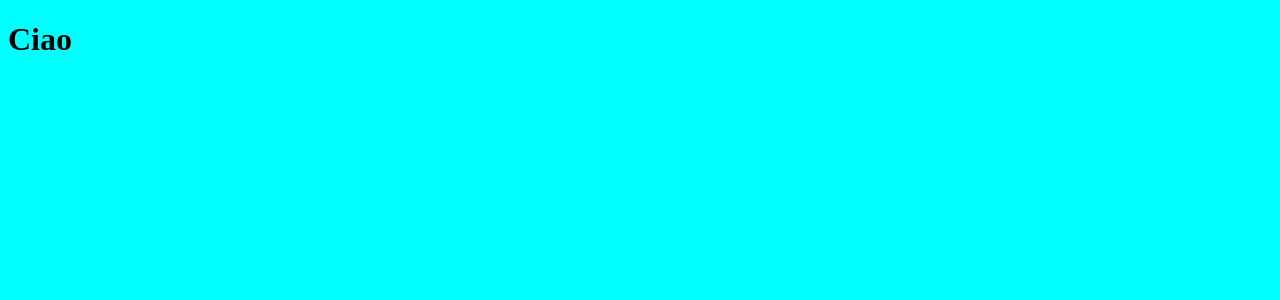
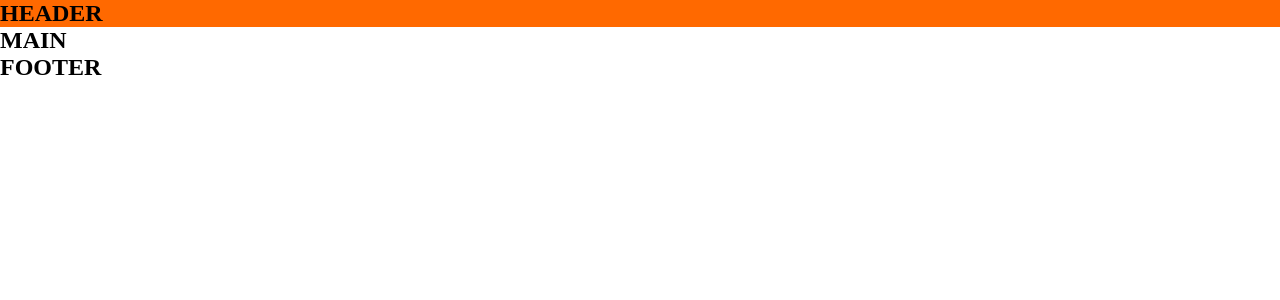
Before and after one commit to SilvioGiacomelli/vite-boolando, a Vue app: page / in a window 1280 px wide. Shown: the top 300 px of the page. Built offline with nearby package versions, Linux system fonts and the light colour scheme.

Commit message:
[Colorato header]

```diff
--- a/src/assets/scss/main.scss
+++ b/src/assets/scss/main.scss
@@ -1 +1,8 @@
-@import './partials/general'
+@use './partials/general';
+@use './partials/variables';
+
+*{
+  margin:0;
+  padding:0;
+  box-sizing:border-box
+};
--- a/src/assets/scss/partials/_general.scss
+++ b/src/assets/scss/partials/_general.scss
@@ -1,3 +1 @@
-body{
-  background-color: aqua;
-}
+@use './variables' as *
--- /dev/null
+++ b/src/assets/scss/partials/_variables.scss
@@ -0,0 +1,2 @@
+$bg-black: #1a1a1a;
+$bg-orange: #ff6900;
--- a/src/components/Footer.vue
+++ b/src/components/Footer.vue
@@ -3,7 +3,9 @@ export default {}
 </script>
 
 <template>
-
+<div>
+  <h2>FOOTER</h2>
+</div>
 </template>
 
 <style lang="scss" scoped>
--- a/src/components/Header.vue
+++ b/src/components/Header.vue
@@ -3,10 +3,16 @@ export default {}
 </script>
 
 <template>
-<div>
-  <h1>Ciao</h1>
-</div>
+  <header>
+    <h2>HEADER</h2>
+  </header>
 </template>
 
 <style lang="scss" scoped>
+@use '../assets/scss/partials/variables' as *;
+
+header{
+  height: 1500 px;
+  background-color: $bg-orange;
+}
 </style>
--- a/src/components/Main.vue
+++ b/src/components/Main.vue
@@ -3,8 +3,11 @@ export default {}
 </script>
 
 <template>
-
+  <div>
+    <h2>MAIN</h2>
+  </div>
 </template>
 
 <style lang="scss" scoped>
+
 </style>
```
Also changed, not shown: src/App.vue (+4 -4 lines).
